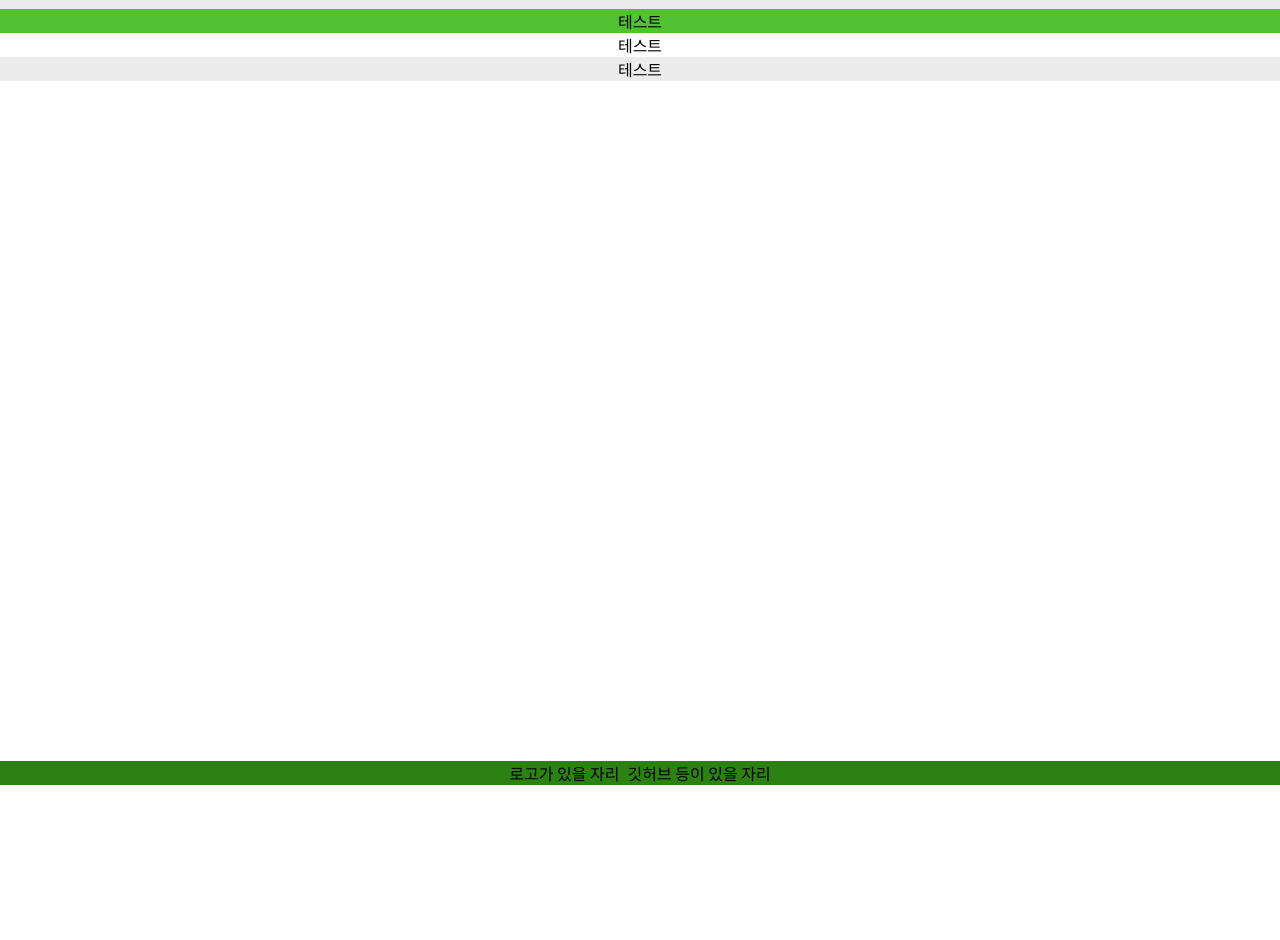
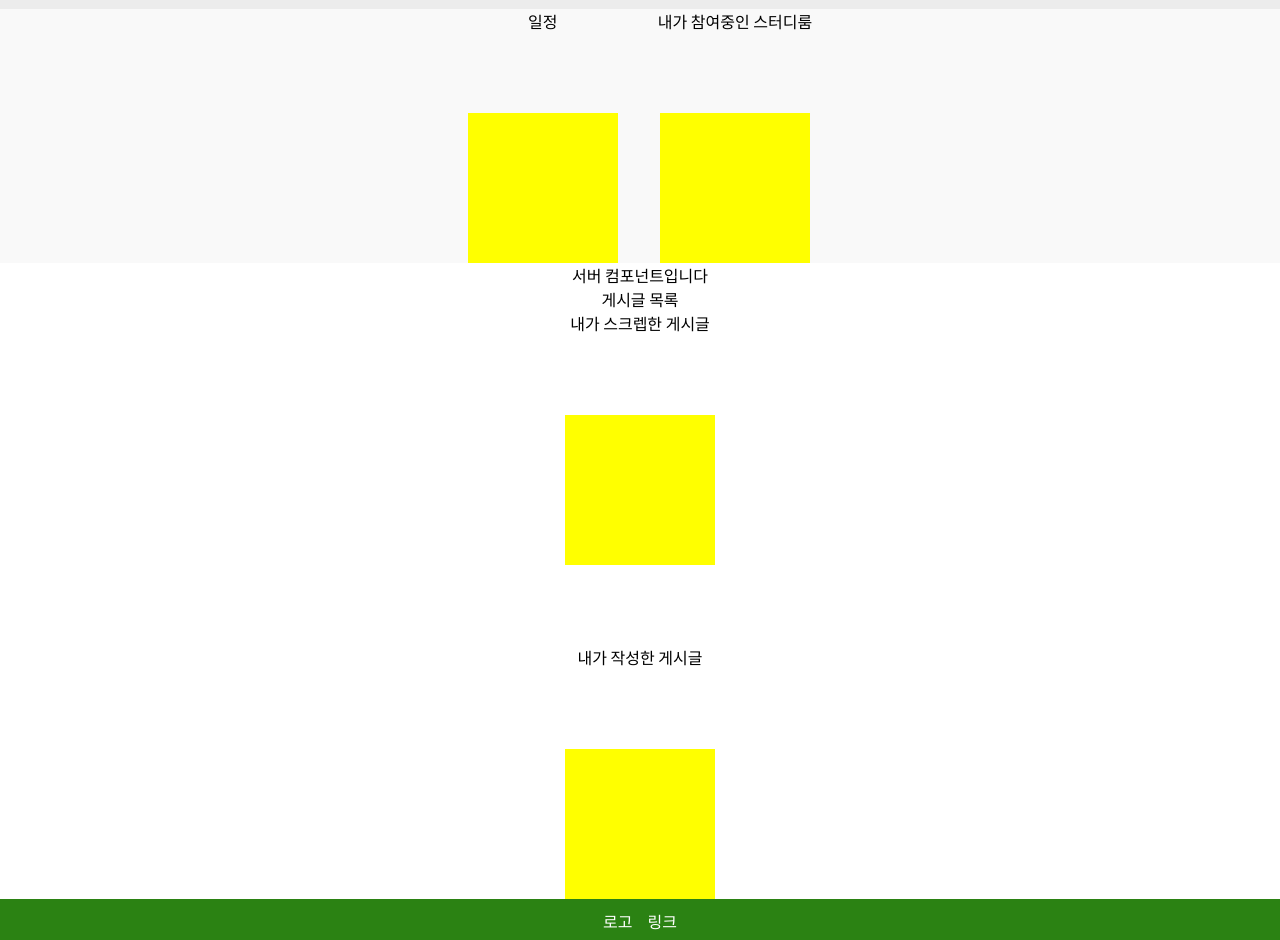
Before and after one commit to YAE-Joon/MeetStudy-FE, a Next.js app: page / in a window 1280 px wide. Shown: the part 91-1031 px from the top of the page. Before the commit the page ends 876 px from the top, so only its background shows below. Built offline with nearby package versions, Linux system fonts and the light colour scheme; no server answers.

Commit message:
Feat: set Main Page frame, Fix Footer setting

```diff
--- a/src/app/page.tsx
+++ b/src/app/page.tsx
@@ -1,6 +1,45 @@
-import MainPage from "@/component/mainPage/MainComponents";
+import {
+  MainNavBar,
+  FirstSectionMain,
+  DummyDiv,
+} from "@/component/mainPage/MainComponents";
+import {
+  Container,
+  OuterContainer,
+} from "@/component/styled-components/Container";
+import dt from "@/lib/designToken/designTokens";
+
+import { FlexBoxV } from "@/component/styled-components/FlexBoxes";
+import Wrapper from "@/component/styled-components/Wrapper";
+
+const tokens = dt.DesignTokenVarNames;
 
 // '/' 로 접속하고 로그인 상태일 시 해당 페이지로 연결됩니다. 로그인 상태가 아닐 시 랜딩 페이지로 연결됩니다.
 export default function Main() {
-  return <MainPage />;
+  return (
+    <OuterContainer>
+      <MainNavBar />
+      <Container bgColor={`var(${tokens.colors.simple.primary})`}>
+        <FirstSectionMain />
+      </Container>
+      <Container bgColor={`var(${tokens.colors.simple.primary})`}>
+        <h1>서버 컴포넌트입니다</h1>
+        <Wrapper $bgColor={tokens.colors.simple.grayforText}>
+          게시글 목록
+          <FlexBoxV>
+            <FlexBoxV>
+              내가 스크렙한 게시글
+              <DummyDiv />
+            </FlexBoxV>
+            <FlexBoxV>
+              내가 작성한 게시글
+              <DummyDiv />
+            </FlexBoxV>
+          </FlexBoxV>
+        </Wrapper>
+      </Container>
+    </OuterContainer>
+  );
 }
+
+// 내가 스크랩한 게시글/작성한 게시글은 서버 컴포넌트로서 처리합니다.
--- a/src/component/Footer.tsx
+++ b/src/component/Footer.tsx
@@ -1,18 +1,33 @@
-import { Container } from "@/component/styled-components/Container";
-import { FlexBoxH, FlexBoxV } from "@/component/styled-components/FlexBoxes";
 import dt from "@/lib/designToken/designTokens";
+import styled from "styled-components";
 const tokens = dt.DesignTokenVarNames;
+
+const FooterContainer = styled.footer`
+  width: 100%;
+  background-color: var(${tokens.colors.simple.primarydeeper});
+  color: white;
+  text-align: center;
+  padding: 10px 0;
+`;
+
+const FooterUl = styled.ul`
+  list-style: none;
+  padding: 0;
+  margin: 0;
+  display: flex;
+  justify-content: center;
+  align-items: center;
+  gap: 15px;
+`;
 
 const Footer = () => {
   return (
-    <Container bgColor={tokens.colors.simple.primarydeeper}>
-      <FlexBoxV>
-        <FlexBoxH>
-          <p>로고가 있을 자리</p>
-          <p>깃허브 등이 있을 자리</p>
-        </FlexBoxH>
-      </FlexBoxV>
-    </Container>
+    <FooterContainer>
+      <FooterUl>
+        <li>로고</li>
+        <li>링크</li>
+      </FooterUl>
+    </FooterContainer>
   );
 };
 
--- a/src/component/mainPage/MainComponents.tsx
+++ b/src/component/mainPage/MainComponents.tsx
@@ -1,39 +1,42 @@
 "use client";
+import Link from "next/link";
+import routeLinks from "@/lib/routeLinks";
 
-import {
-  Container,
-  OuterContainer,
-} from "@/component/styled-components/Container";
-import {
-  FlexBoxH,
-  FlexBoxV,
-  FlexBox_H_ul,
-} from "@/component/styled-components/FlexBoxes";
-import Wrapper from "@/component/styled-components/Wrapper";
 import styled from "styled-components";
 import { IoMdSettings } from "react-icons/io";
 
-import dt from "@/lib/designToken/designTokens";
-const tokens = dt.DesignTokenVarNames;
-
+import Wrapper from "@/component/styled-components/Wrapper";
+import { FlexBoxH, FlexBoxV } from "@/component/styled-components/FlexBoxes";
 import {
   SettingSection,
   MySettingUl,
   FlexBar,
 } from "@/component/mainPage/mainSubComponents";
-import Link from "next/link";
-import routeLinks from "@/lib/routeLinks";
 
-const ExtendedFlexBoxV = styled(FlexBoxV)`
-  > div,
-  > section {
-    flex: 1 1;
-  }
-`;
+import dt from "@/lib/designToken/designTokens";
+const tokens = dt.DesignTokenVarNames;
 
-const MainPage = () => {
+// 첫번째 구역 : 일정과 참여중인 스터디룸
+export const FirstSectionMain = () => {
   return (
-    <OuterContainer>
+    <Wrapper $bgColor={tokens.colors.simple.whitebg}>
+      <FlexBoxH>
+        <FlexBoxV>
+          일정
+          <DummyDiv />
+        </FlexBoxV>
+        <FlexBoxV>
+          내가 참여중인 스터디룸
+          <DummyDiv />
+        </FlexBoxV>
+      </FlexBoxH>
+    </Wrapper>
+  );
+};
+
+// 구현 완료
+export const MainNavBar = () => {
+  return (
     <FlexBar>
       <SettingSection>
         <MySettingUl>
@@ -48,13 +51,19 @@ const MainPage = () => {
         </MySettingUl>
       </SettingSection>
     </FlexBar>
-      <Container bgColor={`var(${tokens.colors.simple.primary})`}>
-        <Wrapper $bgColor={tokens.colors.simple.primary}>테스트</Wrapper>
-        <Wrapper $bgColor={tokens.colors.simple.grayforText}>테스트</Wrapper>
-        <Wrapper $bgColor={tokens.colors.simple.tertiarygray}>테스트</Wrapper>
-      </Container>
-    </OuterContainer>
   );
 };
 
-export default MainPage;
+// 서브 컴포넌트(디자인적)
+
+const ExtendedFlexBoxV = styled(FlexBoxV)`
+  > div,
+  > section {
+    flex: 1 1;
+  }
+`;
+export const DummyDiv = styled.div`
+  width: 150px;
+  height: 150px;
+  background-color: yellow;
+`;
--- a/src/component/styled-components/Container.tsx
+++ b/src/component/styled-components/Container.tsx
@@ -12,8 +12,9 @@ const mobileWidth = dt.DesignTokenExcept.media.mobile;
 /** Styled */
 
 interface StyledContainerProps extends StyledProps {
-  $minWidth: string | null;
-  $gap: string | null;
+  $minWidth?: string | null;
+  $gap?: string | null;
+  as?: keyof JSX.IntrinsicElements; // for as prop
 }
 
 //const mobileWidth = DesignTokenVarNames.media.mobileWidth;
@@ -77,6 +78,7 @@ interface ContainerProps extends StyledComponentsProps {
   gap?: string | null;
   height?: string | null;
   bgColor?: string | null;
+  as?: keyof JSX.IntrinsicElements;
 }
 
 // /**
@@ -115,6 +117,7 @@ export const Container = forwardRef<HTMLDivElement, ContainerProps>(
   (
     {
       children,
+      as = "div",
       bgColor = null,
       minWidth = null,
       gap = null,
@@ -126,6 +129,7 @@ export const Container = forwardRef<HTMLDivElement, ContainerProps>(
     return (
       <StyledContainer
         ref={ref}
+        as={as}
         $bgColor={bgColor}
         $minWidth={minWidth}
         $gap={gap}
@@ -138,8 +142,22 @@ export const Container = forwardRef<HTMLDivElement, ContainerProps>(
   }
 );
 
-export const OuterContainer = styled.div`
+// outer container
+
+const StyledOuterContainer = styled.div<StyledContainerProps>`
   scroll-snap-type: y mandatory;
   height: 100vh;
   //overflow-y: scroll;
+  min-height: 100vh;
+  flex: 1; /** footer를 밀어내기 위해서 */
 `;
+export const OuterContainer: React.FC<ContainerProps> = ({
+  children,
+  as = "div",
+  minWidth = null,
+  gap = null,
+  height = null,
+  bgColor = null,
+}) => {
+  return <StyledOuterContainer as={as}>{children}</StyledOuterContainer>;
+};
--- a/src/styles/globals.css
+++ b/src/styles/globals.css
@@ -28,6 +28,9 @@
 
 .layout {
   @apply pt-[52px]; /*footer 를 추가하며 py 에서 pt로 수정*/
+  display: flex;
+  flex-direction: column;
+  min-height: 100vh;
 }
 
 .infowindow {
```
Lines whose indentation alone changed are shown as unchanged.
